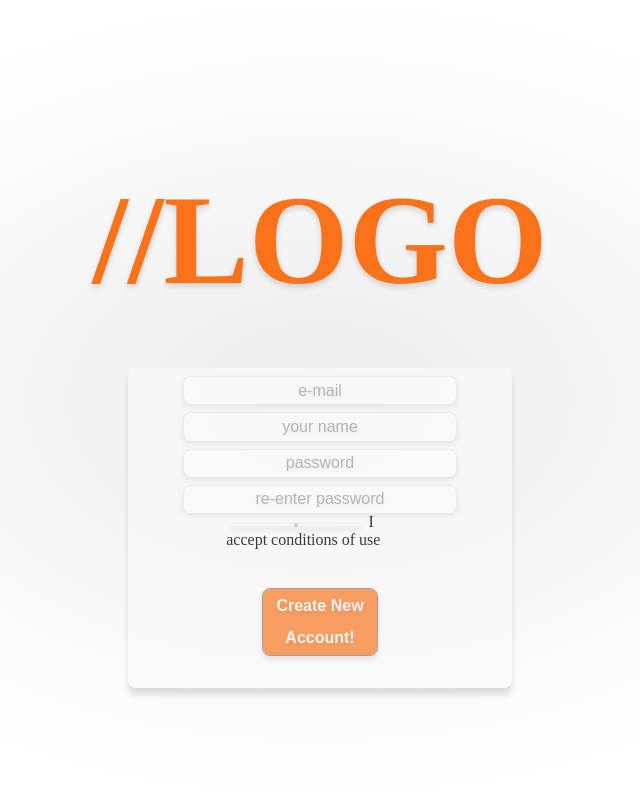
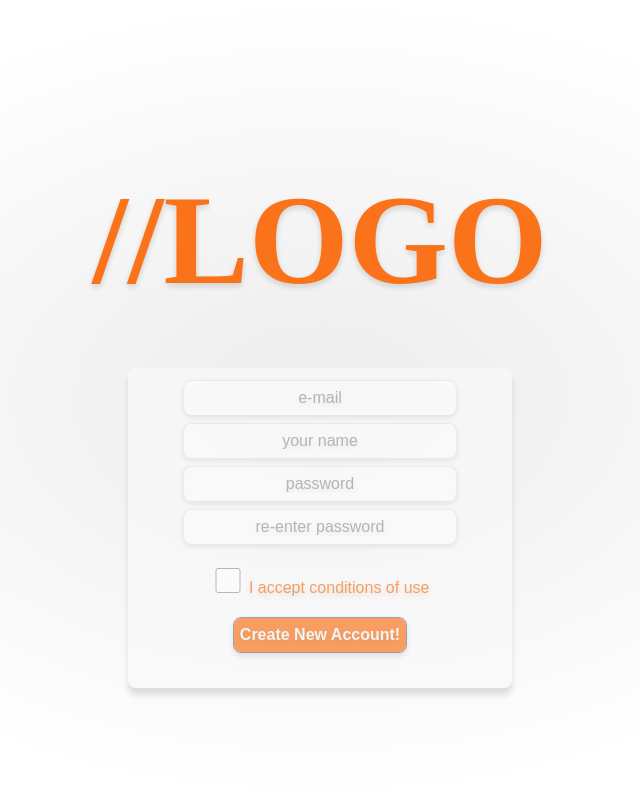
Before and after one commit to PawelNizialek/hobby-networks, a PHP site: template public/views/register.html in a window 1280 px wide. Shown: the whole page, without its empty margins (320-960 px from the left). Run offline with PHP 8.4, Linux system fonts and the light colour scheme; the template is opened without the code that fills it, so the values that code supplies are empty.

Commit message:
add style for register page

```diff
--- a/public/css/style.css
+++ b/public/css/style.css
@@ -86,6 +86,26 @@ input {
     color: #FB6D0F;
     text-decoration: none;
 }
+#checkbox{
+    width: 100%;
+    margin-top: 1em;
+    box-shadow: 0px 3px 6px #00000029;
+    text-align: center;
+    font: normal normal normal 1em Arial;
+    letter-spacing: 0px;
+    color: #FA8334;
+    text-shadow: 0px 3px 6px #00000029;
+    box-shadow: none;
+}
+#conditions{
+    width: 7%;
+    box-shadow: none;
+    height: 100%;
+}
+#register-button{
+    width: auto;
+}
+
 
 @media only screen and (max-device-width: 420px) {
     .container{
```
